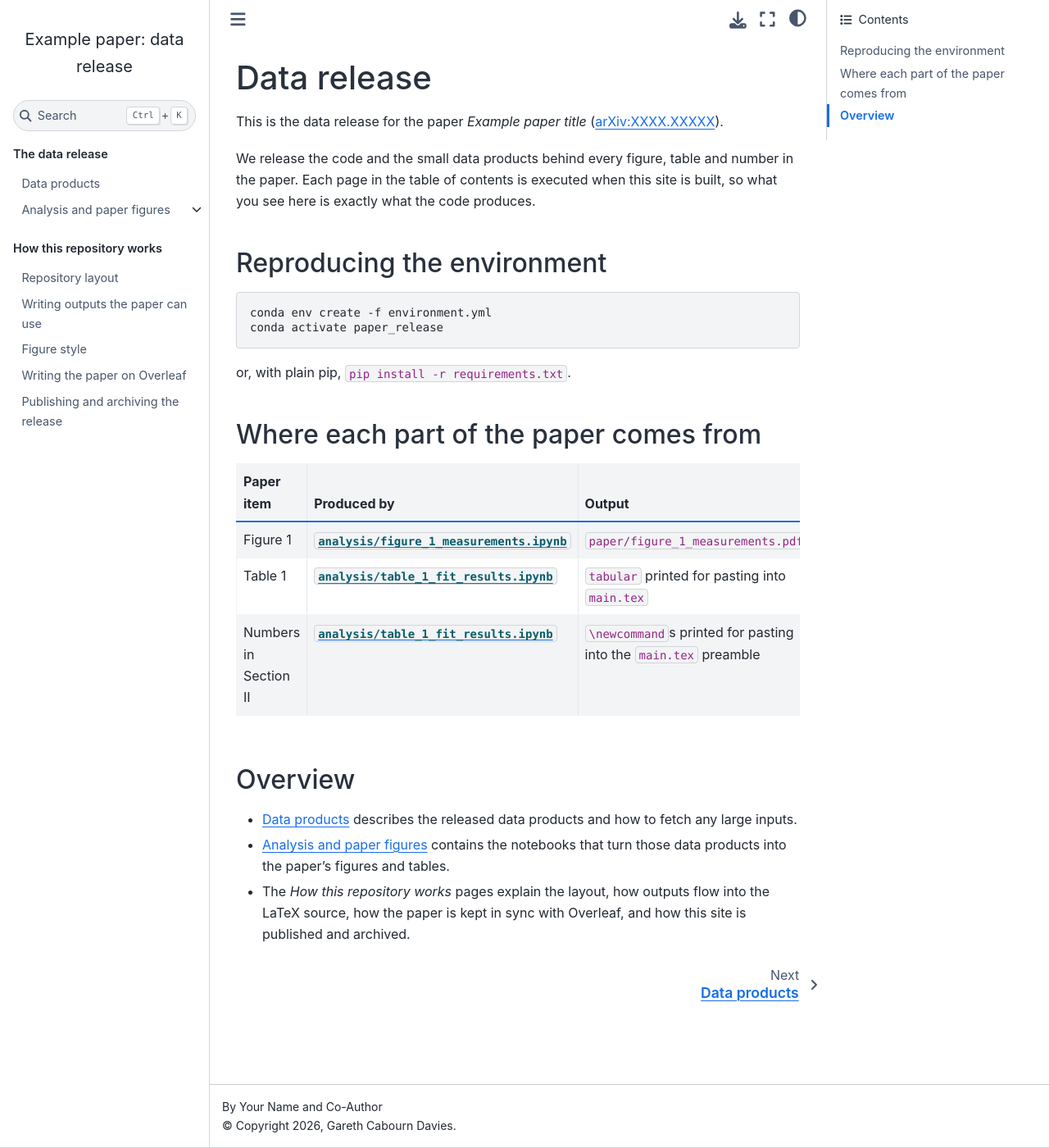
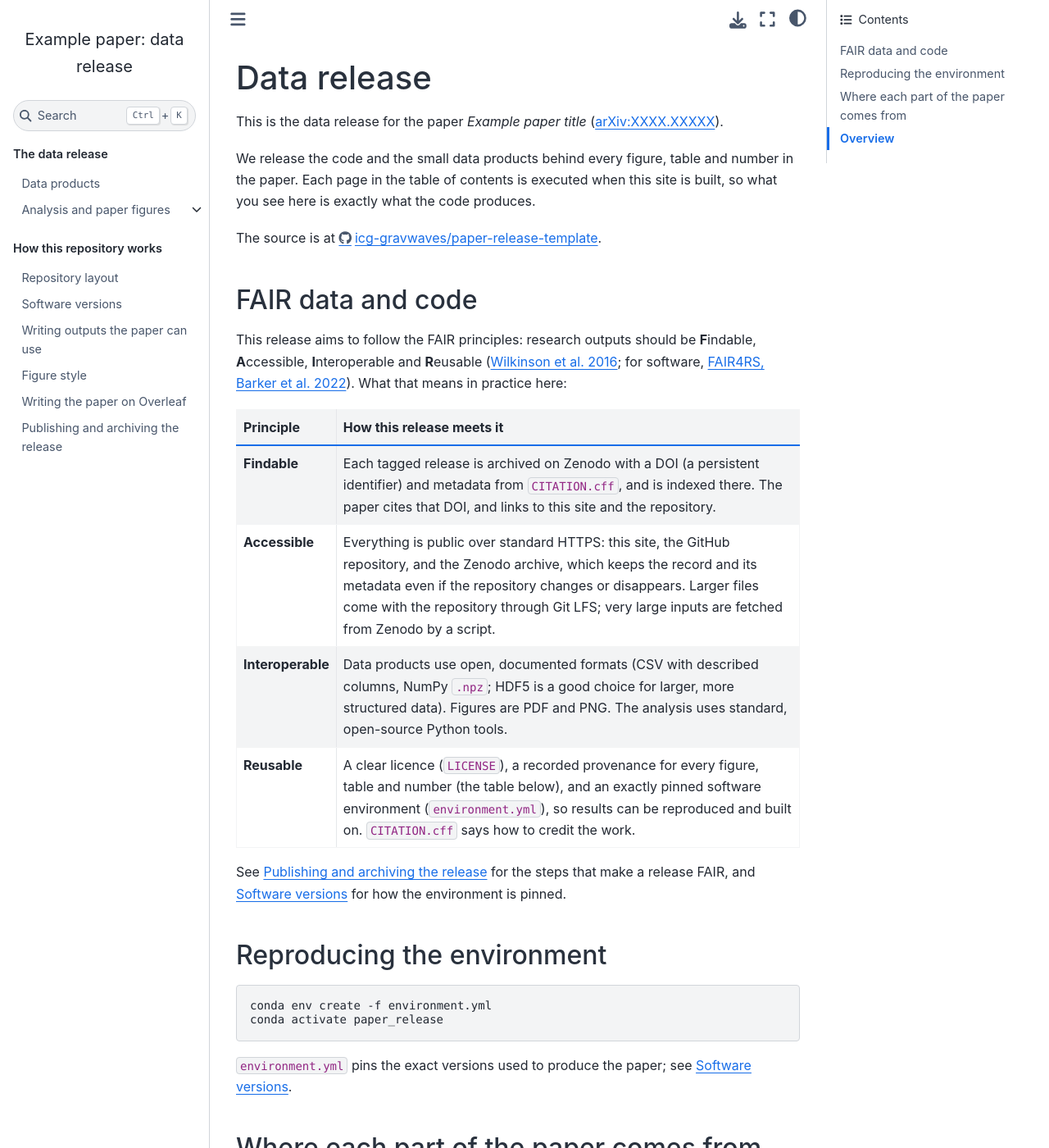
Before and after one commit to icg-gravwaves/paper-release-template, a Jupyter Book: the page built from intro.md, in a window 1280 px wide and 1400 px high. Shown: the whole window at 82% size. Built offline with Jupyter Book 1.0.4 settings and Sphinx 7.4.7 and the Sphinx Book theme 1.1.4, drawn with Linux system fonts in a browser that asks for light colours; pages that are not in the unit, such as notebooks, are missing from menus.

Commit message:
Add MIT licence, pinned environment, FAIR overview and repo links
- LICENSE (MIT, 2026 Gareth Cabourn Davies), with README notes on
  choosing a licence when reusing the template
- environment.yml pins exact versions, including the site theme, and is
  the single environment description; requirements.txt is removed and
  CI builds the site with micromamba from environment.yml
- guide/software_versions.md explains pinning, finding versions, lock
  files and when to pin
- The landing page maps the release to the FAIR principles
- The paper links to the repository and has a data availability section

Co-Authored-By: Claude Opus 5.5 <noreply@anthropic.com>

````diff
--- a/_toc.yml
+++ b/_toc.yml
@@ -11,6 +11,7 @@ parts:
   - caption: How this repository works
     chapters:
       - file: guide/repo_layout.md
+      - file: guide/software_versions.md
       - file: guide/paper_outputs.md
       - file: guide/figure_style.md
       - file: guide/overleaf.md
--- a/intro.md
+++ b/intro.md
@@ -8,6 +8,27 @@ We release the code and the small data products behind every figure, table
 and number in the paper. Each page in the table of contents is executed when
 this site is built, so what you see here is exactly what the code produces.
 
+The source is at
+<https://github.com/icg-gravwaves/paper-release-template>.
+
+## FAIR data and code
+
+This release aims to follow the FAIR principles: research outputs should be
+**F**indable, **A**ccessible, **I**nteroperable and **R**eusable
+([Wilkinson et al. 2016](https://doi.org/10.1038/sdata.2016.18); for
+software, [FAIR4RS, Barker et al. 2022](https://doi.org/10.1038/s41597-022-01710-x)).
+What that means in practice here:
+
+| Principle | How this release meets it |
+|---|---|
+| **Findable** | Each tagged release is archived on Zenodo with a DOI (a persistent identifier) and metadata from `CITATION.cff`, and is indexed there. The paper cites that DOI, and links to this site and the repository. |
+| **Accessible** | Everything is public over standard HTTPS: this site, the GitHub repository, and the Zenodo archive, which keeps the record and its metadata even if the repository changes or disappears. Larger files come with the repository through Git LFS; very large inputs are fetched from Zenodo by a script. |
+| **Interoperable** | Data products use open, documented formats (CSV with described columns, NumPy `.npz`; HDF5 is a good choice for larger, more structured data). Figures are PDF and PNG. The analysis uses standard, open-source Python tools. |
+| **Reusable** | A clear licence (`LICENSE`), a recorded provenance for every figure, table and number (the table below), and an exactly pinned software environment (`environment.yml`), so results can be reproduced and built on. `CITATION.cff` says how to credit the work. |
+
+See [](guide/publishing.md) for the steps that make a release FAIR, and
+[](guide/software_versions.md) for how the environment is pinned.
+
 ## Reproducing the environment
 
 ```bash
@@ -15,7 +36,8 @@ conda env create -f environment.yml
 conda activate paper_release
 ```
 
-or, with plain pip, `pip install -r requirements.txt`.
+`environment.yml` pins the exact versions used to produce the paper; see
+[](guide/software_versions.md).
 
 ## Where each part of the paper comes from
 
--- a/requirements.txt
+++ /dev/null
@@ -1,5 +0,0 @@
-jupyter-book<2
-numpy
-matplotlib
-ipykernel
-ghp-import
````
Also changed, not shown: README.md (+13 -0 lines), environment.yml (+24 -9 lines), guide/publishing.md (+8 -0 lines), guide/repo_layout.md (+2 -2 lines), guide/software_versions.md (added, +105 -0 lines), 6 other files.
